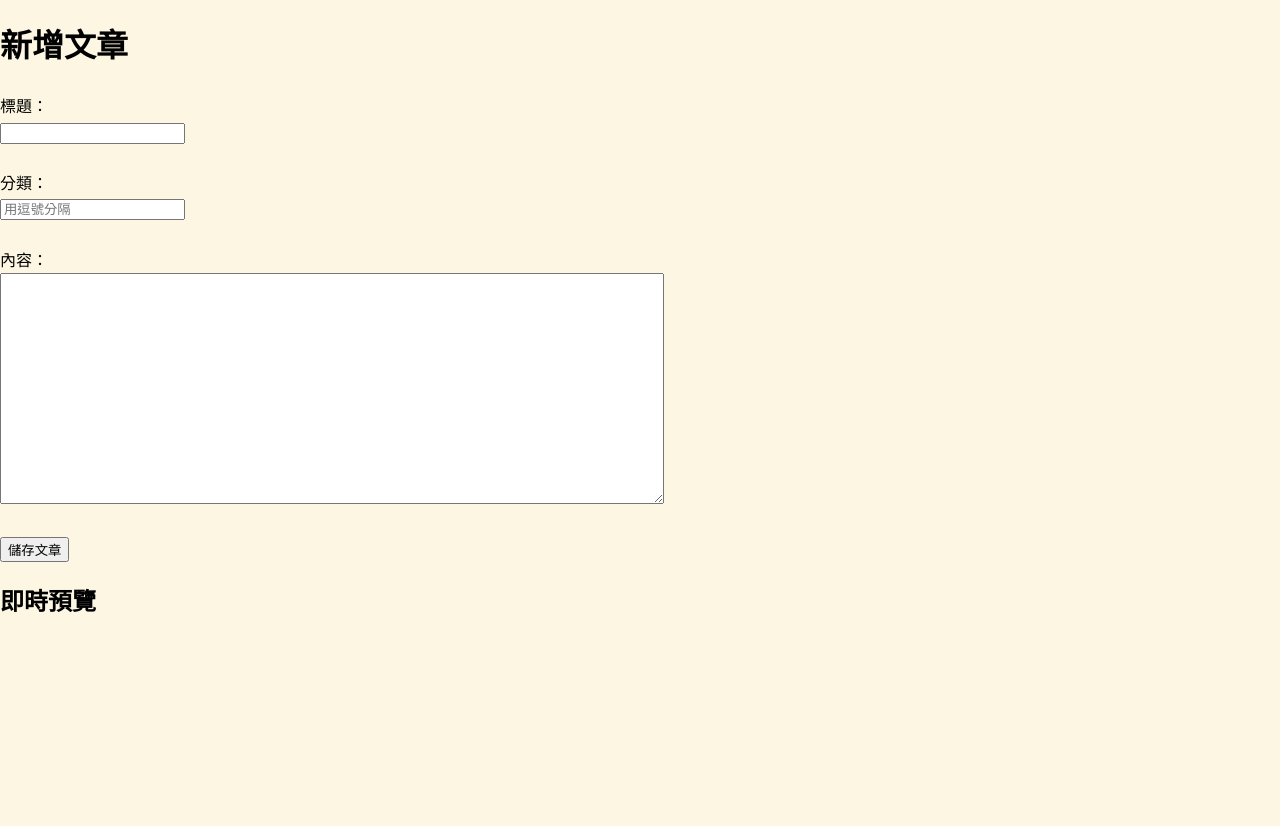
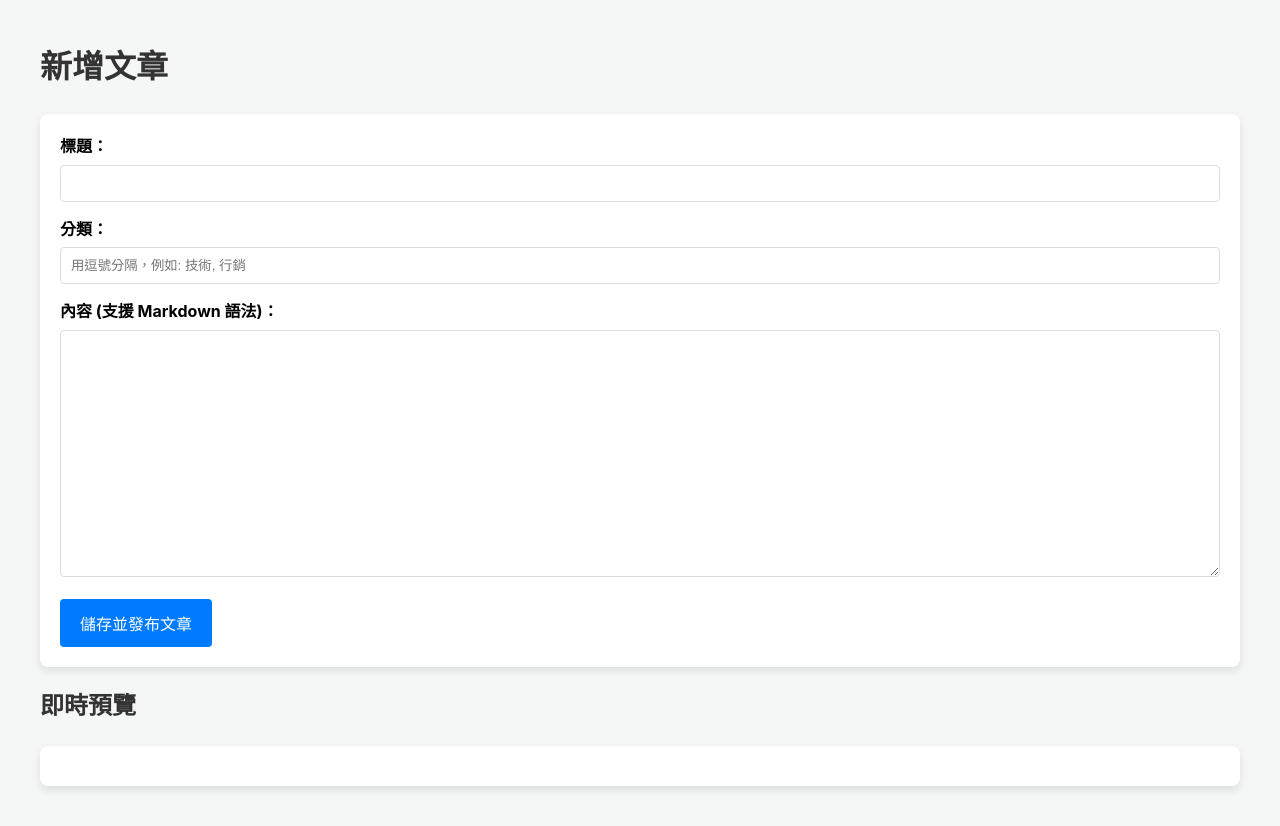
Before and after one commit to KenHAI666/Runing9TO5, a Flask app: page / in a window 1280 px wide. Before the commit the page ends 612 px from the top, so only its background shows below. Run offline with Flask 3, Linux system fonts and the light colour scheme; some libraries are stand-ins or nearby versions.

Commit message:
Update index.html

```diff
--- a/templates/index.html
+++ b/templates/index.html
@@ -5,32 +5,33 @@
     <title>後台新增文章</title>
     <link rel="stylesheet" href="../assets/css/style.css">
     <style>
-        #preview {
-            margin-top: 30px;
-        }
-        #preview .card-section-1 {
-            max-width: 900px;
-            margin: 0 auto;
-            padding: 20px;
-            border-radius: 10px;
-            box-shadow: 0 12px 24px rgba(0,0,0,0.25);
-            background-color: #fff;
-        }
+        body { font-family: -apple-system, BlinkMacSystemFont, "Segoe UI", Roboto, "Helvetica Neue", Arial, sans-serif; line-height: 1.6; max-width: 1200px; margin: 0 auto; padding: 20px; background-color: #f4f7f6; }
+        h1, h2 { color: #333; }
+        form, #preview { background-color: #fff; padding: 20px; border-radius: 8px; box-shadow: 0 4px 8px rgba(0,0,0,0.1); margin-bottom: 20px; }
+        label { font-weight: bold; margin-bottom: 5px; display: block; }
+        input[type="text"], textarea { width: 100%; padding: 10px; margin-bottom: 15px; border: 1px solid #ddd; border-radius: 4px; box-sizing: border-box; }
+        input[type="submit"] { background-color: #007bff; color: white; padding: 12px 20px; border: none; border-radius: 4px; cursor: pointer; font-size: 16px; }
+        input[type="submit"]:hover { background-color: #0056b3; }
+        #preview .card-section-1 { border: 1px dashed #ccc; padding: 20px; border-radius: 8px; }
+        #preview h1 { color: #555; }
+        p { margin-top: 0; }
+        ul, ol { margin-top: 0; padding-left: 20px; }
     </style>
+    <script src="https://cdnjs.cloudflare.com/ajax/libs/marked/4.0.17/marked.min.js"></script>
 </head>
 <body>
     <h1>新增文章</h1>
     <form id="articleForm" method="post">
-        <label>標題：</label><br>
-        <input type="text" name="title" id="title" required><br><br>
+        <label for="title">標題：</label>
+        <input type="text" name="title" id="title" required><br>
 
-        <label>分類：</label><br>
-        <input type="text" name="categories" id="categories" required placeholder="用逗號分隔"><br><br>
+        <label for="categories">分類：</label>
+        <input type="text" name="categories" id="categories" required placeholder="用逗號分隔，例如: 技術, 行銷"><br>
 
-        <label>內容：</label><br>
-        <textarea name="content" id="content" rows="15" cols="80" required></textarea><br><br>
+        <label for="content">內容 (支援 Markdown 語法)：</label>
+        <textarea name="content" id="content" rows="15" required></textarea><br>
 
-        <input type="submit" value="儲存文章">
+        <input type="submit" value="儲存並發布文章">
     </form>
 
     <h2>即時預覽</h2>
@@ -47,15 +48,16 @@
             const categories = categoriesInput.value.split(',').map(c => c.trim());
             const content = contentInput.value;
 
-            const paragraphs = content.split('\n\n').map(p => `<p>${p.replace(/\n/g, '<br>')}</p>`).join('');
+            // 使用 marked.js 將 Markdown 轉換為 HTML
+            const renderedContent = marked.parse(content);
 
             if(title || content) {
                 previewDiv.innerHTML = `
                     <div class="card-section-1">
                         <h1>${title}</h1>
-                        ${paragraphs}
-                        <p><strong>分類:</strong> ${categories[0] || ''}</p>
-                        <p><strong>標籤:</strong> 無</p>
+                        <p><strong>分類:</strong> ${categories.join(', ')}</p>
+                        <hr>
+                        ${renderedContent}
                     </div>
                 `;
             } else {
```
